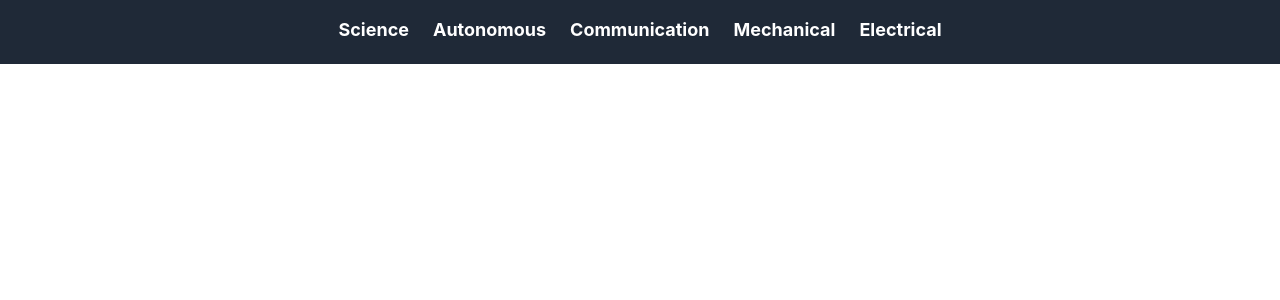
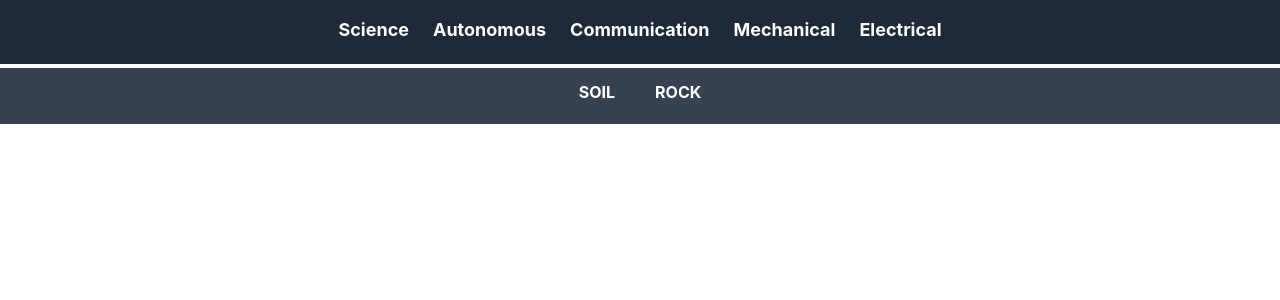
Before and after one commit to Humayra-Akter/mongol-barota-dashboard, a React (Create React App) app: page /science in a window 1280 px wide. Shown: the top 300 px of the page. Built offline with nearby package versions, Linux system fonts and the light colour scheme.

Commit message:
science navbar

```diff
--- a/src/App.js
+++ b/src/App.js
@@ -1,6 +1,13 @@
 import { Route, Routes } from "react-router-dom";
 import Navbar from "./Components/Shared/Navbar";
 import Home from "./Components/Home/Home";
+import Science from "./Components/Science/Science";
+import Autonomous from "./Components/Autonomous/Autonomous";
+import Electrical from "./Components/Electrical/Electrical";
+import Mechanical from "./Components/Mechanical/Mechanical";
+import Communication from "./Components/Communication/Communication";
+import Soil from "./Components/Science/Soil";
+import Rock from "./Components/Science/Rock";
 
 function App() {
   return (
@@ -8,6 +15,14 @@ function App() {
       <Navbar />
       <Routes>
         <Route path="/" element={<Home />} />
+        <Route path="/science" element={<Science />}>
+          <Route index element={<Soil />}></Route>
+          <Route path="rock" element={<Rock />}></Route>
+        </Route>
+        <Route path="/autonomous" element={<Autonomous />} />
+        <Route path="/communication" element={<Communication />} />
+        <Route path="/mechanical" element={<Mechanical />} />
+        <Route path="/electrical" element={<Electrical />} />
       </Routes>
     </>
   );
--- /dev/null
+++ b/src/Components/Science/Rock.js
@@ -0,0 +1,7 @@
+import React from "react";
+
+const Rock = () => {
+  return <div></div>;
+};
+
+export default Rock;
--- a/src/Components/Science/Science.js
+++ b/src/Components/Science/Science.js
@@ -1,11 +1,24 @@
-import React from 'react';
+import React, { useState } from "react";
+import { Link, Outlet } from "react-router-dom";
 
 const Science = () => {
-    return (
-        <div>
-
+  return (
+    <div>
+      <div className="bg-gray-700 h-14 text-white font-bold">
+        <div className="flex items-center justify-center mt-1">
+          <Link to="/science">
+            <button className="pr-10 uppercase mt-3">Soil</button>
+          </Link>
+          <Link to="/science/rock">
+            <button className="uppercase mt-3">Rock</button>
+          </Link>
         </div>
-    );
+      </div>
+      <div>
+        <Outlet />
+      </div>
+    </div>
+  );
 };
 
 export default Science;
--- /dev/null
+++ b/src/Components/Science/Soil.js
@@ -0,0 +1,7 @@
+import React from "react";
+
+const Soil = () => {
+  return <div></div>;
+};
+
+export default Soil;
```
Also changed, not shown: src/Components/Communication/Communication.js (+2 -6 lines), src/Components/Electrical/Electrical.js (+2 -6 lines), src/Components/Mechanical/Mechanical.js (+2 -6 lines).
